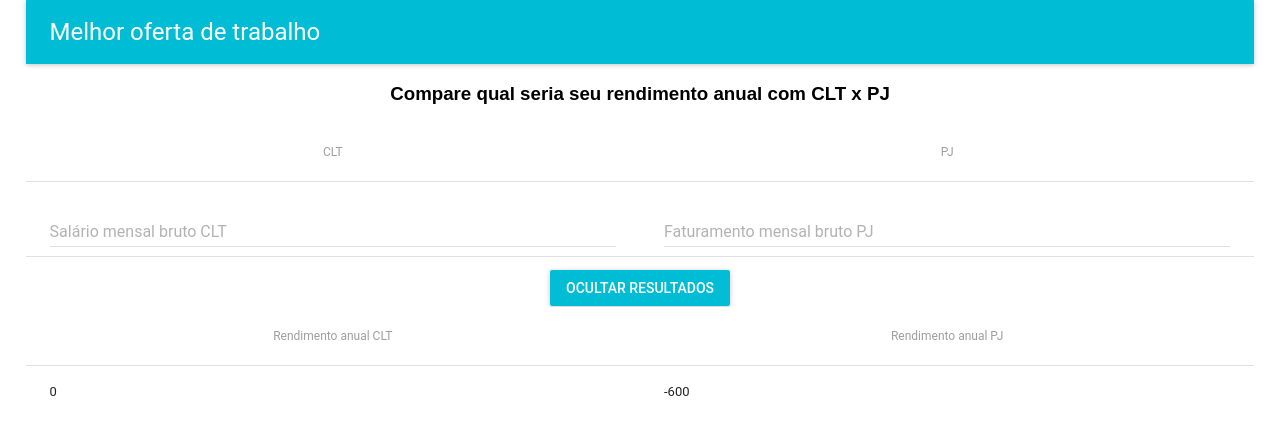
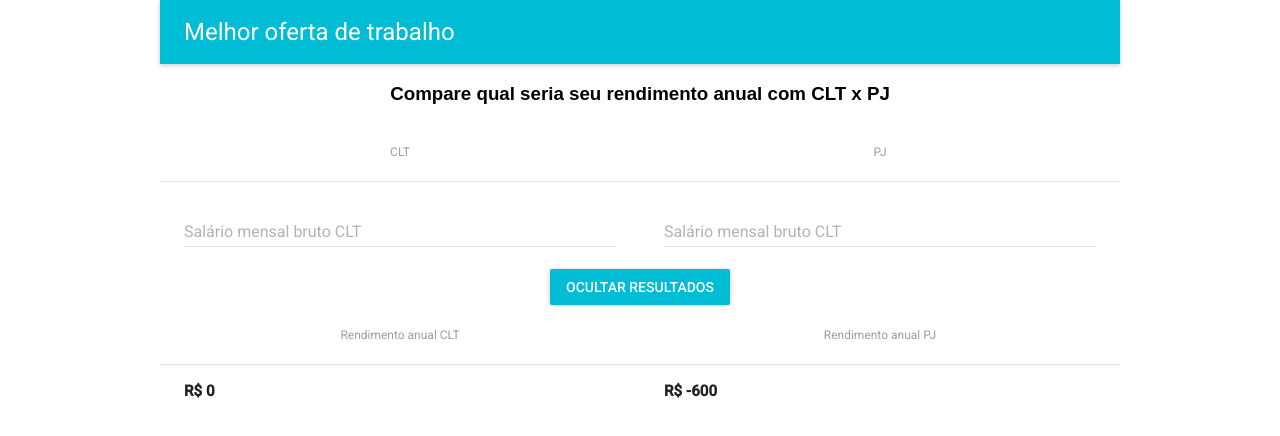
Before and after one commit to felipefreitag/compara-clt-pj, a React (Create React App) app: page / in a window 1280 px wide. Both pictures are taken after a click on the element "CALCULAR". Shown: the top 436 px of the page. Built offline with nearby package versions, Linux system fonts and the light colour scheme.

Commit message:
Refactors components

```diff
--- a/package.json
+++ b/package.json
@@ -3,6 +3,7 @@
   "version": "0.1.0",
   "private": true,
   "dependencies": {
+    "material-ui": "^0.19.0",
     "react": "^15.6.1",
     "react-dom": "^15.6.1",
     "react-scripts": "1.0.11"
--- a/public/index.html
+++ b/public/index.html
@@ -10,6 +10,7 @@
     -->
     <link rel="manifest" href="%PUBLIC_URL%/manifest.json">
     <link rel="shortcut icon" href="%PUBLIC_URL%/favicon.ico">
+    <link href="https://fonts.googleapis.com/css?family=Roboto:300,400,500" rel="stylesheet">
     <!--
       Notice the use of %PUBLIC_URL% in the tags above.
       It will be replaced with the URL of the `public` folder during the build.
--- a/src/App.js
+++ b/src/App.js
@@ -3,11 +3,12 @@ import './App.css';
 // material-ui
 import MuiThemeProvider from 'material-ui/styles/MuiThemeProvider';
 import AppBar from 'material-ui/AppBar';
-import { Table, TableBody, TableHeader, TableFooter } from 'material-ui/Table';
-import { TableHeaderColumn, TableRow, TableRowColumn } from 'material-ui/Table';
-import TextField from 'material-ui/TextField';
-import RaisedButton from 'material-ui/RaisedButton';
-
+// local components
+import Page from './Page'
+import DataEntry from './DataEntry'
+import ShowResults from './ShowResults'
+import { handleChange, handleEmployeeChange, handleCompanyChange } from './Functions'
+import { employeeYearlyEarnings, companyYearlyEarnings } from './Functions'
 
 class App extends Component {
   constructor(props) {
@@ -20,28 +21,29 @@ class App extends Component {
       employeeYearly: 0,
       companyYearly: 0,
     };
+
+    this.handleChange = handleChange
+    this.handleEmployeeChange = handleEmployeeChange
+    this.handleCompanyChange = handleCompanyChange
+    this.employeeYearlyEarnings = employeeYearlyEarnings
+    this.companyYearlyEarnings = companyYearlyEarnings
   }
 
-  employeeYearlyEarnings(employeeMonthly) {
-    console.log(employeeMonthly * 0.7 * 13.3);
-    return employeeMonthly * 0.7 * 13.3;
-  }
-
-  companyYearlyEarnings(companyMonthly) {
-    return companyMonthly * 12 - (12 * 50);
+  calculate() {
+    this.setState({
+      showResult: !this.state.showResult,
+      employeeYearly: this.employeeYearlyEarnings(
+        this.state.employeeMonthly),
+      companyYearly: this.companyYearlyEarnings(
+        this.state.companyMonthly),
+    })
   }
 
   render() {
     return (
       <MuiThemeProvider>
         <div>
-          <div
-            className="container"
-            style={{
-              width: '96%',
-              margin: 'auto',
-            }}
-          >
+          <Page>
             <AppBar
               title="Melhor oferta de trabalho"
               showMenuIconButton={false}
@@ -49,99 +51,22 @@ class App extends Component {
             <h3 style={{width: '100%', textAlign: 'center'}}>
               Compare qual seria seu rendimento anual com CLT x PJ
             </h3>
-            <Table id='inputs' selectable={false}>
-              <TableHeader
-                displaySelectAll={false}
-                adjustForCheckbox={false}
-              >
-                <TableRow>
-                  <TableHeaderColumn style={{textAlign:'center'}}>
-                    CLT
-                  </TableHeaderColumn>
-                  <TableHeaderColumn style={{textAlign:'center'}}>
-                    PJ
-                  </TableHeaderColumn>
-                </TableRow>
-              </TableHeader>
-              <TableBody displayRowCheckbox={false}>
-                <TableRow>
-                  <TableRowColumn>
-                    <TextField
-                      floatingLabelText="Salário mensal bruto CLT"
-                      fullWidth={true}
-                      onChange={(event) => {
-                        this.setState({
-                          employeeMonthly: event.target.value,
-                        })
-                      }}
-                    />
-                  </TableRowColumn>
-                  <TableRowColumn>
-                    <TextField
-                      floatingLabelText="Faturamento mensal bruto PJ"
-                      fullWidth={true}
-                      onChange={(event) => {
-                        this.setState({
-                          companyMonthly: event.target.value,
-                        })
-                      }}
-                    />
-                  </TableRowColumn>
-                </TableRow>
-              </TableBody>
-              <TableFooter adjustForCheckbox={false}>
-                <TableRow>
-                  <TableRowColumn style={{ textAlign: 'center' }}>
-                      <RaisedButton
-                        label={this.state.showResult ?
-                          "Ocultar resultados" : "Calcular"}
-                        primary={true}
-                        onClick={() => {
-                          this.setState({
-                            showResult: !this.state.showResult,
-                            employeeYearly: this.employeeYearlyEarnings(
-                              this.state.employeeMonthly),
-                            companyYearly: this.companyYearlyEarnings(
-                              this.state.companyMonthly),
-                          })
-                        }}
-                      />
-                  </TableRowColumn>
-                </TableRow>
-              </TableFooter>
-            </Table>
-
+            <DataEntry
+              showResult={this.state.showResult}
+              handleEmployeeChange={this.handleEmployeeChange.bind(this)}
+              handleCompanyChange={this.handleCompanyChange.bind(this)}
+              calculate={this.calculate.bind(this)}
+            />
             { this.state.showResult ?
-              <Table id='results' selectable={false}>
-                <TableHeader
-                  displaySelectAll={false}
-                  adjustForCheckbox={false}
-                >
-                  <TableRow>
-                    <TableHeaderColumn style={{textAlign:'center'}}>
-                      Rendimento anual CLT
-                    </TableHeaderColumn>
-                    <TableHeaderColumn style={{textAlign:'center'}}>
-                      Rendimento anual PJ
-                    </TableHeaderColumn>
-                  </TableRow>
-                </TableHeader>
-                <TableBody displayRowCheckbox={false}>
-                  <TableRow>
-                    <TableRowColumn>
-                      {this.state.employeeYearly}
-                    </TableRowColumn>
-                    <TableRowColumn>
-                      {this.state.companyYearly}
-                    </TableRowColumn>
-                  </TableRow>
-                </TableBody>
-              </Table>
+              <ShowResults
+                employeeYearly={this.state.employeeYearly}
+                companyYearly={this.state.companyYearly}
+              />
               :
               <h5>Use apenas números. Clique no botão para ver os resultados.</h5>
             }
 
-          </div>
+          </Page>
         </div>
       </MuiThemeProvider>
     );
--- /dev/null
+++ b/src/DataEntry.js
@@ -0,0 +1,50 @@
+import React from 'react';
+import { Table, TableBody, TableHeader, TableFooter } from 'material-ui/Table';
+import { TableHeaderColumn, TableRow, TableRowColumn } from 'material-ui/Table';
+import TextInput from './TextInput';
+import RaisedButton from 'material-ui/RaisedButton';
+
+const DataEntry = props => {
+  const { showResult } = props
+  return (
+    <Table id='inputs' selectable={false}>
+      <TableHeader
+        displaySelectAll={false}
+        adjustForCheckbox={false}
+      >
+        <TableRow>
+          <TableHeaderColumn style={{textAlign:'center'}}>
+            CLT
+          </TableHeaderColumn>
+          <TableHeaderColumn style={{textAlign:'center'}}>
+            PJ
+          </TableHeaderColumn>
+        </TableRow>
+      </TableHeader>
+      <TableBody displayRowCheckbox={false}>
+        <TableRow>
+          <TableRowColumn>
+            <TextInput onChange={props.handleEmployeeChange} />
+          </TableRowColumn>
+          <TableRowColumn>
+            <TextInput onChange={props.handleCompanyChange} />
+          </TableRowColumn>
+        </TableRow>
+      </TableBody>
+      <TableFooter adjustForCheckbox={false}>
+        <TableRow style={{borderTop: '0px'}}>
+          <TableRowColumn style={{ textAlign: 'center' }}>
+              <RaisedButton
+                label={showResult ?
+                  "Ocultar resultados" : "Calcular"}
+                primary={true}
+                onClick={props.calculate}
+              />
+          </TableRowColumn>
+        </TableRow>
+      </TableFooter>
+    </Table>
+
+  );
+}
+export default DataEntry
--- /dev/null
+++ b/src/Functions.js
@@ -0,0 +1,25 @@
+function handleChange(event, employee) {
+  const { value } = event.target;
+  (employee ? this.setState({ employeeMonthly: value })
+    : this.setState({ companyMonthly: value })
+  )
+}
+
+function handleEmployeeChange(event) {
+  this.handleChange(event, true)
+}
+
+function handleCompanyChange(event) {
+  this.handleChange(event, false)
+}
+
+function employeeYearlyEarnings(employeeMonthly) {
+  return employeeMonthly * 0.7 * 13.3;
+}
+
+function companyYearlyEarnings(companyMonthly) {
+  return companyMonthly * 12 - (12 * 50);
+}
+
+export { handleChange, handleEmployeeChange, handleCompanyChange }
+export { employeeYearlyEarnings, companyYearlyEarnings }
--- /dev/null
+++ b/src/Page.js
@@ -0,0 +1,14 @@
+import React from 'react';
+
+const Page = ({ children }) => (
+  <div style={{
+    width: '96%',
+    margin: 'auto',
+    maxWidth: '960px',
+    }}
+  >
+    { children }
+  </div>
+);
+
+export default Page
--- /dev/null
+++ b/src/ShowResults.js
@@ -0,0 +1,34 @@
+import React from 'react';
+import { Table, TableBody, TableHeader } from 'material-ui/Table';
+import { TableHeaderColumn, TableRow, TableRowColumn } from 'material-ui/Table';
+
+const ShowResults = props => (
+  <Table id='results' selectable={false}>
+    <TableHeader
+      displaySelectAll={false}
+      adjustForCheckbox={false}
+    >
+      <TableRow>
+        <TableHeaderColumn style={{textAlign:'center'}}>
+          Rendimento anual CLT
+        </TableHeaderColumn>
+        <TableHeaderColumn style={{textAlign:'center'}}>
+          Rendimento anual PJ
+        </TableHeaderColumn>
+      </TableRow>
+    </TableHeader>
+    <TableBody displayRowCheckbox={false}>
+      <TableRow>
+        <TableRowColumn>
+          <h3>R$ {props.employeeYearly}</h3>
+        </TableRowColumn>
+        <TableRowColumn>
+          <h3>R$ {props.companyYearly}</h3>
+        </TableRowColumn>
+      </TableRow>
+    </TableBody>
+  </Table>
+);
+
+
+export default ShowResults
--- /dev/null
+++ b/src/TextInput.js
@@ -0,0 +1,12 @@
+import React from 'react';
+import TextField from 'material-ui/TextField';
+
+const TextInput = ({ onChange }) => (
+  <TextField
+    floatingLabelText="Salário mensal bruto CLT"
+    fullWidth={true}
+    onChange={onChange}
+  />
+);
+
+export default TextInput
```
Also changed, not shown: 1 other file (tests, documents, lock files or other folders).
